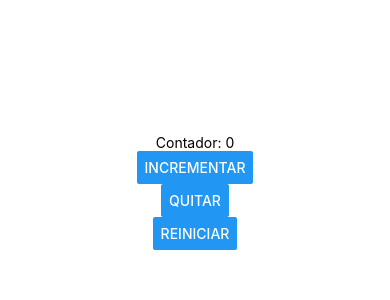
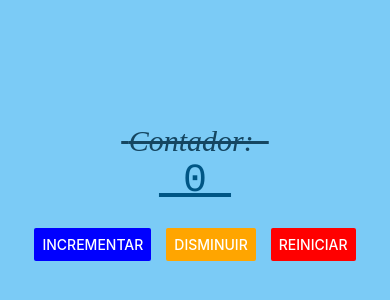
Before and after one commit to 124050133-collab/PAM212, a React Native app in the folder Intro/: screen / in a window 390 px wide. Shown: the part 230-530 px from the top of the page. Built offline with nearby package versions, Linux system fonts and the light colour scheme.

Commit message:
Practica 6

```diff
--- a/Intro/App.js
+++ b/Intro/App.js
@@ -1,32 +1,7 @@
-//1. Import zona de declaraciones
-import { StatusBar } from 'expo-status-bar';
-import { StyleSheet, Text, View , Button } from 'react-native';
-import React, {useState} from 'react';
+import ContadorScreen from './screens/ContadorScreen';
 
-// 2. Zona de componentes
 export default function App() {
-
-  const[contador, setContador]=useState(0);
-
   return (
-    <View style={styles.container}>
-      <Text> Contador: {contador} </Text>
-      <Button title="Incrementar" onPress={()=>setContador(contador+1)}/>
-      <Button title="Quitar" onPress={()=>setContador(contador-1)}/>
-      <Button title="Reiniciar" onPress={()=>setContador(0)}/>
-
-
-      <StatusBar style="auto" />
-    </View>
+    <ContadorScreen></ContadorScreen>
   );
 }
-
-// 3. Estilos
-const styles = StyleSheet.create({
-  container: {
-    flex: 1,
-    backgroundColor: '#fff',
-    alignItems: 'center',
-    justifyContent: 'center',
-  },
-});
--- /dev/null
+++ b/Intro/screens/ContadorScreen.js
@@ -0,0 +1,58 @@
+//1. Import zona de declaraciones
+import { StatusBar } from 'expo-status-bar';
+import { StyleSheet, Text, View , Button } from 'react-native';
+import React, {useState} from 'react';
+
+// 2. Zona de componentes
+export default function App() {
+
+  const[contador, setContador]=useState(0);
+
+  return (
+    <View style={styles.container}>
+      <Text style={styles.texto}> Contador:  </Text>
+      <Text style={styles.texto2}> {contador} </Text>
+
+      <View style={styles.contenerdorBotones}>
+      <Button color="blue" title="Incrementar" onPress={()=>setContador(contador+1)}/>
+      <Button color="orange" title="Disminuir" onPress={()=>setContador(contador-1)}/>
+      <Button color="red" title="Reiniciar" onPress={()=>setContador(0)}/>
+      </View>
+
+      <StatusBar style="auto" />
+    </View>
+  );
+}
+
+// 3. Estilos
+const styles = StyleSheet.create({
+  container: {
+    flex: 1,
+    backgroundColor: '#7bcbf6ff',
+    alignItems: 'center', //mueve los componentes en el eje horizontalmente o eje x
+    justifyContent: 'center',
+  },
+
+  texto:{
+    color: '#154661ff',
+    fontSize: 30,
+    fontFamily: 'Timer New Roman',
+    fontStyle:'italic',
+    textDecorationLine: 'line-through',
+  },
+
+  texto2:{
+    color: '#005685ff',
+    fontSize: 40,
+    fontFamily: 'Courier',
+    fontWeight: '400',
+    textDecorationLine: 'underline',
+  },
+
+  contenerdorBotones:{
+    marginTop:25,
+    flexDirection: 'row',
+    gap: 15,
+  },
+
+});
```
